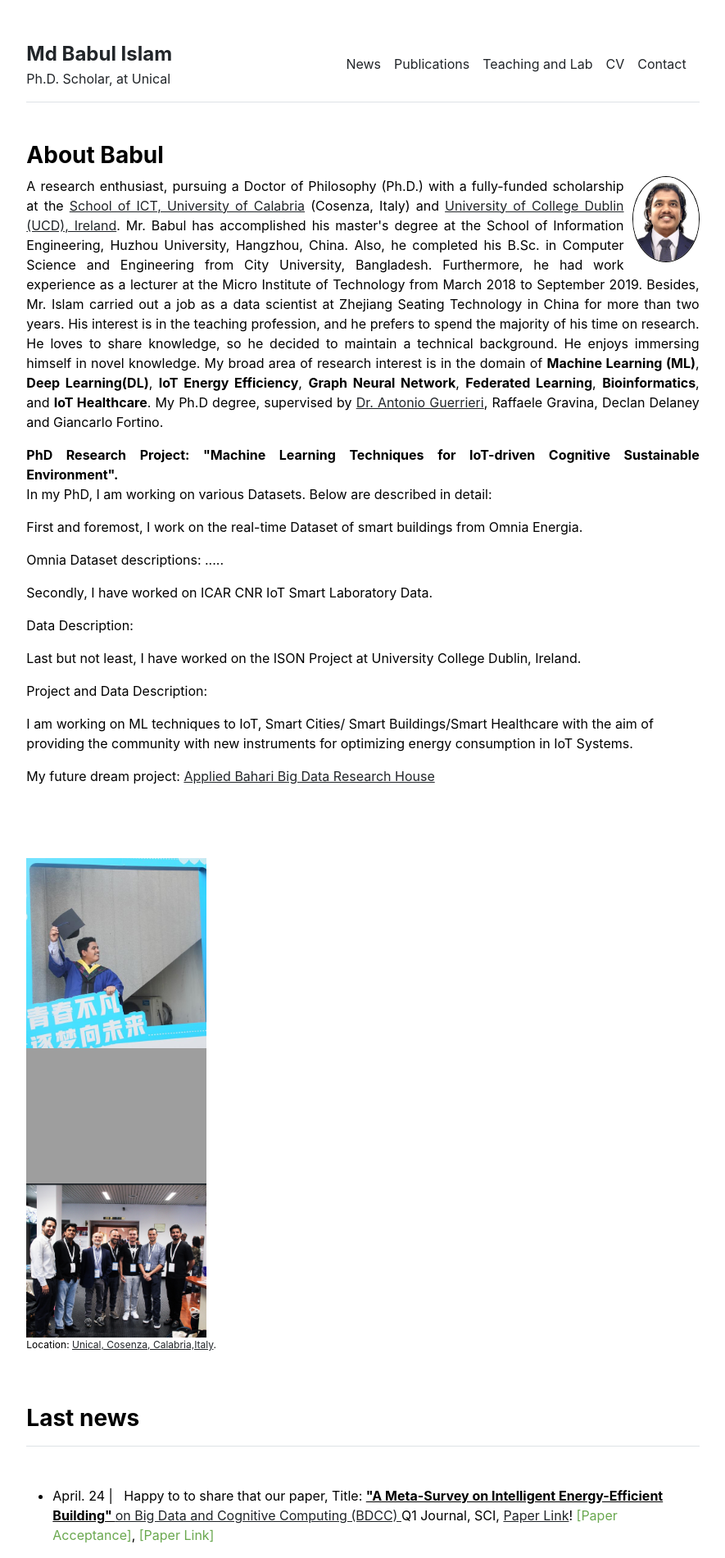
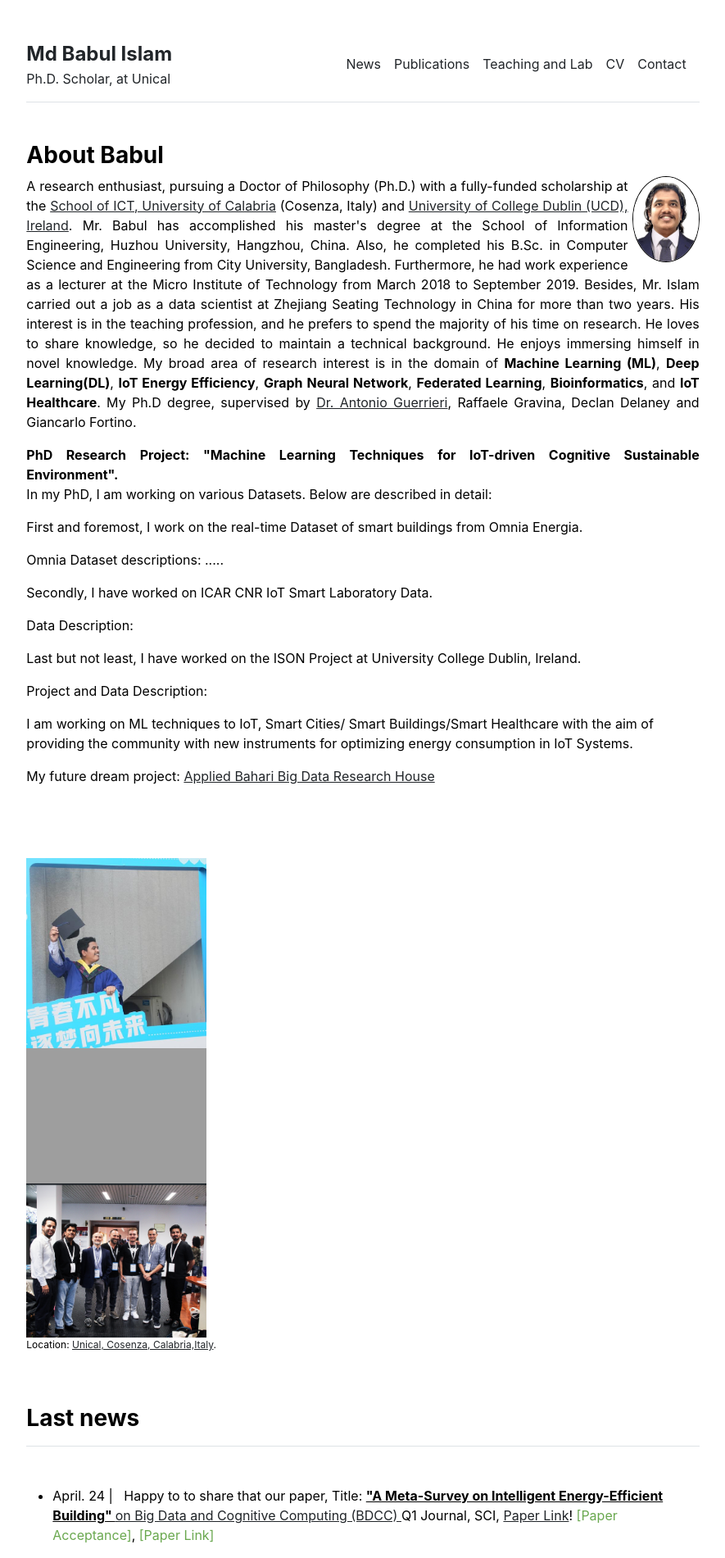
Before and after one commit to babulcseian/babulcseian.github.io, a Jekyll site: the page built from index.md, in a window 1280 px wide. Shown: the top 1901 px of the page at 82% size, without its empty margins (197-1082 px from the left). Built offline with Jekyll 4.4.1, drawn with Linux system fonts in a browser that asks for light colours; a style sheet for code colours, icons or effects is not loaded.

Commit message:
Update home.html

```diff
--- a/_layouts/home.html
+++ b/_layouts/home.html
@@ -6,7 +6,7 @@ layout: default
   <div class="col-md-15">
     <h3 class="fw-bold">About Babul</h3>
 
-<img src="{{ site.github.url }}/assets/img/Md Babul Islam - 2 .jpeg" alt="Home" width="10%" width="20" title="MSc Graduation" style="float:right; margin-left:10px; margin-bottom:3px; border: solid black 1px; padding=2px; border-radius: 90%">
+<img src="{{ site.github.url }}/assets/img/Md Babul Islam - 2 .jpeg" alt="Home" width="10%" width="20" title="MSc Graduation" style="float:right; margin-left:5px; margin-bottom:1px; border: solid black 1px; padding=2px; border-radius: 90%">
 
     <p align="justify"> A research enthusiast, pursuing a Doctor of Philosophy (Ph.D.) with a fully-funded scholarship at the <a class="other" href='https://dottorato.dimes.unical.it/students/md-babul-islam'>School of ICT, University of Calabria</a> (Cosenza, Italy)
        and <a class="other" href='https://www.ucd.ie/'>University of College Dublin (UCD), Ireland</a>.
```
